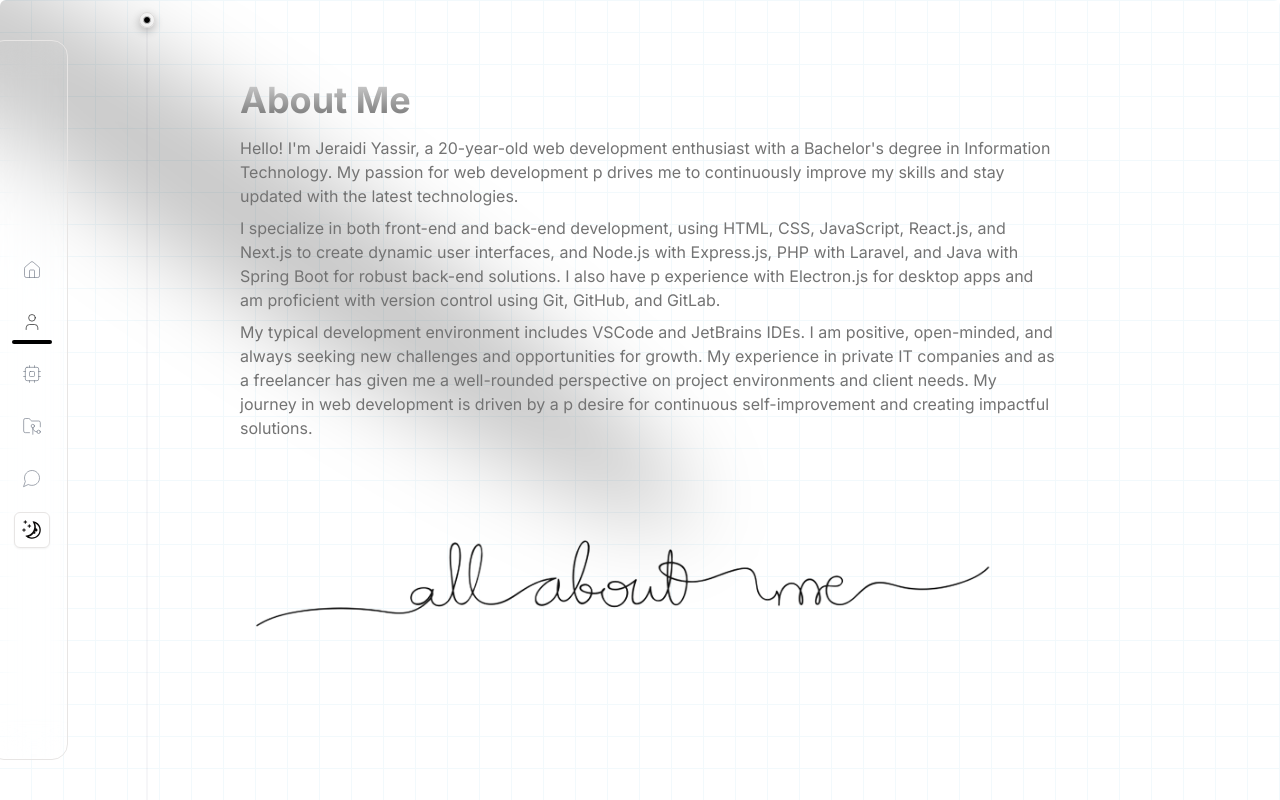
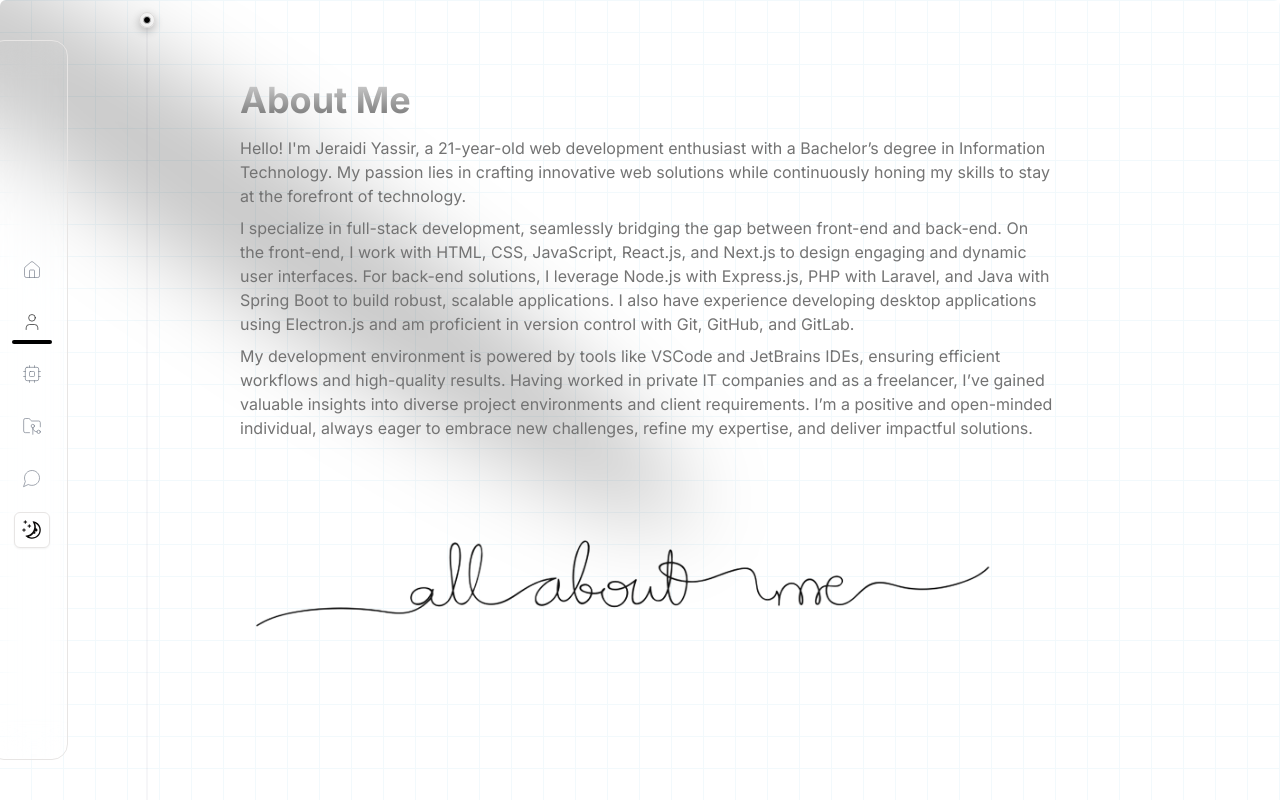
Before and after one commit to yassir-jeraidi/portfolio, a Next.js app: page /about in a window 1280 px wide. Shown: the top 800 px of the page. Built offline with nearby package versions, Linux system fonts and the light colour scheme.

Commit message:
change about me

```diff
--- a/src/app/about/page.tsx
+++ b/src/app/about/page.tsx
@@ -23,29 +23,26 @@ export default function About() {
                         <div
                             className="mt-4 font-normal text-base gap-2 text-neutral-500 flex justify-center items-center flex-col">
                             <p>
-                                Hello! I&apos;m Jeraidi Yassir, a 20-year-old web development enthusiast with a
-                                Bachelor&apos;s degree in Information Technology. My passion for web development
-                                p drives me to continuously improve my skills and stay updated with the latest
-                                technologies.
+                                Hello! I&apos;m Jeraidi Yassir, a 21-year-old web development enthusiast with a
+                                Bachelor’s degree in Information Technology. My passion lies in crafting innovative web
+                                solutions while continuously honing my skills to stay at the forefront of technology.
                             </p>
 
                             <p>
-                                I specialize in both front-end and back-end development,
-                                using HTML, CSS, JavaScript, React.js, and Next.js to create dynamic
-                                user interfaces, and Node.js with Express.js, PHP with Laravel, and
-                                Java with Spring Boot for robust back-end solutions. I also have
-                                p experience with Electron.js for desktop apps and am proficient
-                                with version control using Git, GitHub, and GitLab.
+                                I specialize in full-stack development, seamlessly bridging the gap between front-end
+                                and back-end. On the front-end, I work with HTML, CSS, JavaScript, React.js, and Next.js
+                                to design engaging and dynamic user interfaces. For back-end solutions, I leverage
+                                Node.js with Express.js, PHP with Laravel, and Java with Spring Boot to build robust,
+                                scalable applications. I also have experience developing desktop applications using
+                                Electron.js and am proficient in version control with Git, GitHub, and GitLab.
                             </p>
 
                             <p>
-                                My typical development environment includes VSCode and JetBrains IDEs. I am positive,
-                                open-minded, and always seeking new challenges and opportunities for growth. My
-                                experience
-                                in private IT companies and as a freelancer has given me a well-rounded perspective on
-                                project environments and client needs. My journey in web development is driven by a
-                                p desire
-                                for continuous self-improvement and creating impactful solutions.
+                                My development environment is powered by tools like VSCode and JetBrains IDEs, ensuring
+                                efficient workflows and high-quality results. Having worked in private IT companies and
+                                as a freelancer, I’ve gained valuable insights into diverse project environments and
+                                client requirements. I’m a positive and open-minded individual, always eager to embrace
+                                new challenges, refine my expertise, and deliver impactful solutions.
                             </p>
                         </div>
                     </div>
@@ -78,7 +75,7 @@ export default function About() {
                             Systems and Networks
                         </TimelineHeading>
 
-                        <TimelineDot status="done" />
+                        <TimelineDot status="done"/>
                         <TimelineLine/>
                         <TimelineContent>
                             <p className='text-sm my-2 text-neutral-500'>
@@ -106,7 +103,7 @@ export default function About() {
                             Baccalaureate In Life and Earth Sciences
                         </TimelineHeading>
 
-                        <TimelineDot status="done" />
+                        <TimelineDot status="done"/>
                         <TimelineContent>
                             <p className='text-sm my-2 text-neutral-500'>
                                 June 2021.
@@ -125,7 +122,7 @@ export default function About() {
                         <TimelineHeading>
                             ATOS | Application developer
                         </TimelineHeading>
-                        <TimelineDot status="done" />
+                        <TimelineDot status="done"/>
                         <TimelineLine/>
                         <TimelineContent>
                             <p className='text-sm my-2 text-neutral-500'>
```
